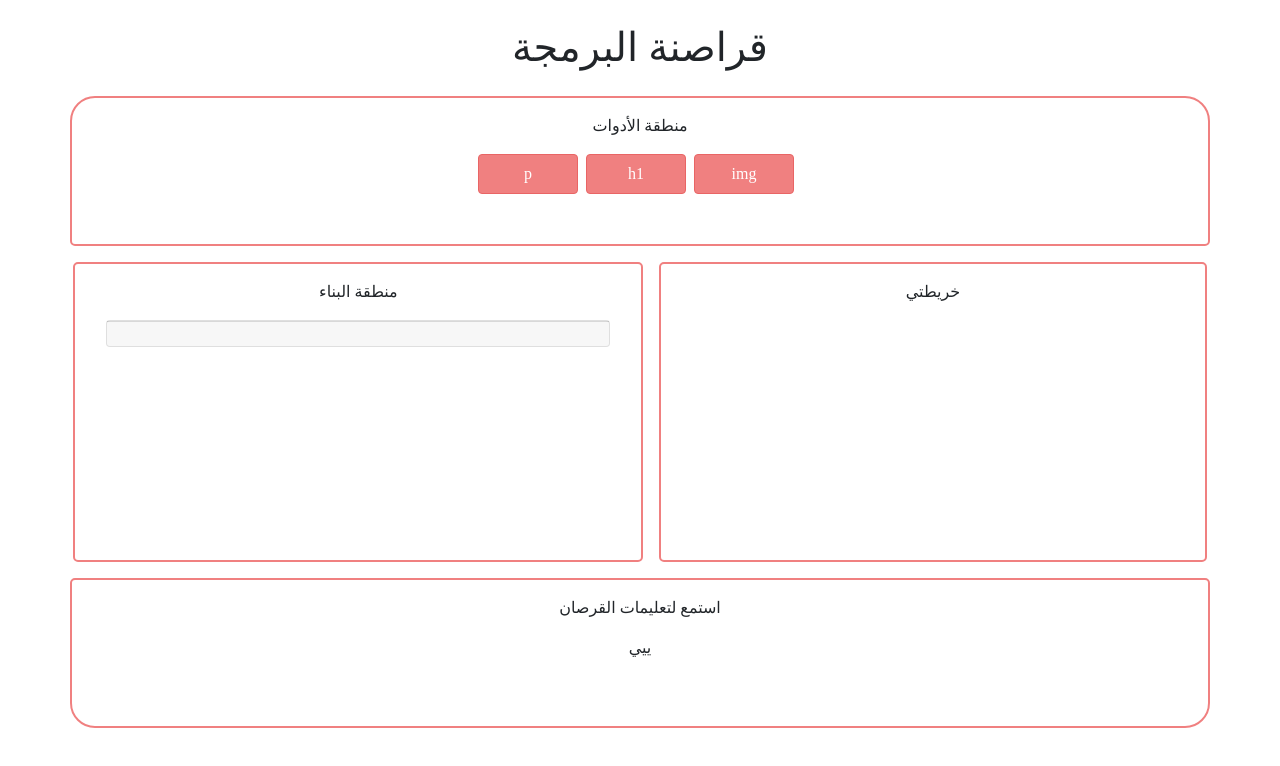
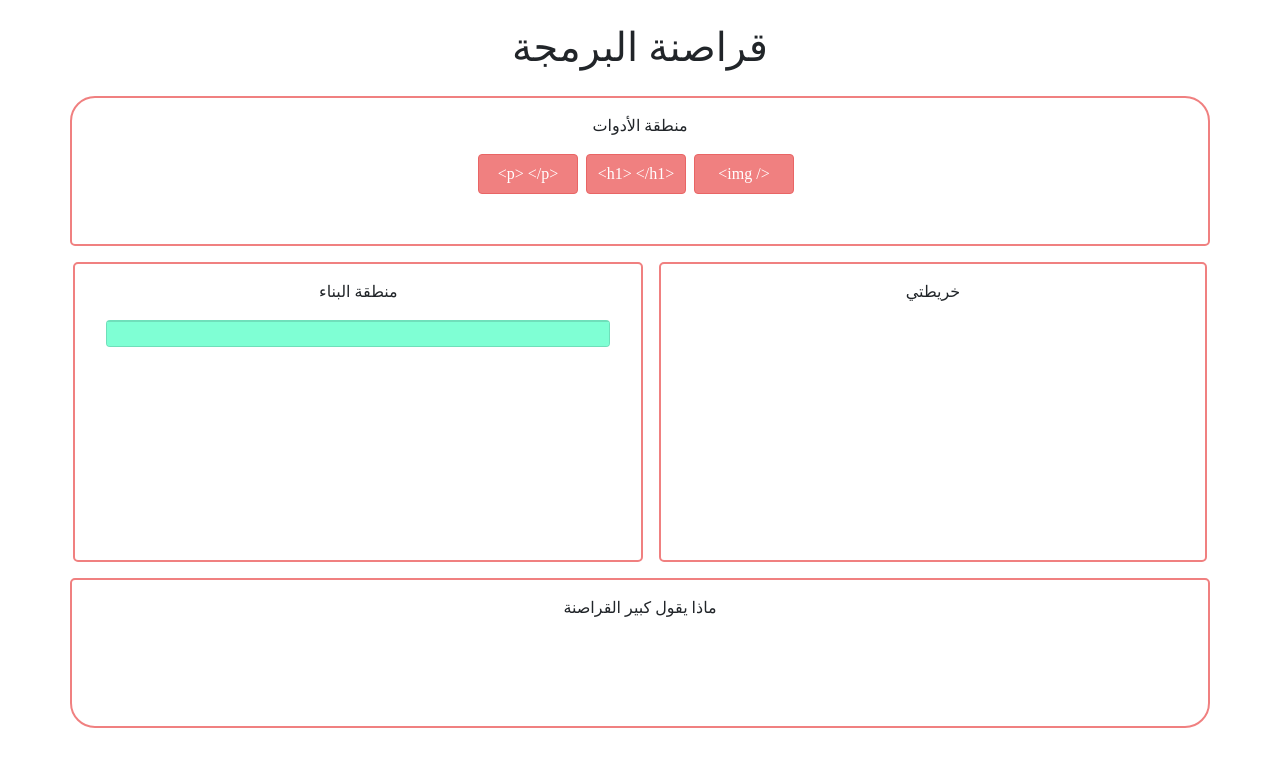
Before and after one commit to Pre1/code_pirates, a React (Create React App) app: page / in a window 1280 px wide. Shown: the top 766 px of the page. Built offline with nearby package versions, Linux system fonts and the light colour scheme; a web font is replaced by a local one.

Commit message:
Add tags and buildingBlocks into the centeral store

```diff
--- a/src/Components/BuildingBoard/index.js
+++ b/src/Components/BuildingBoard/index.js
@@ -17,9 +17,9 @@ class BuildingBoard extends Component {
             <div
               ref={provided.innerRef}
               {...provided.droppableProps}
-              className="card text-center"
+              className="card text-center building-container"
             >
-              <div className="card-footer text-muted" />
+              <div className="card-footer text-muted building-container" />
               {provided.placeholder}
             </div>
           )}
--- a/src/Components/Instructions/index.js
+++ b/src/Components/Instructions/index.js
@@ -2,7 +2,7 @@ import React, { Component } from "react";
 
 class Instructions extends Component {
   render() {
-    return <div>ييي</div>;
+    return <div />;
   }
 }
 
--- a/src/Components/ListOfBlock/index.js
+++ b/src/Components/ListOfBlock/index.js
@@ -1,8 +1,13 @@
 import React, { Component } from "react";
-import { Badge } from "react-bootstrap";
 import { Draggable, Droppable } from "react-beautiful-dnd";
+
+// Connection with redux centeral store
+import * as actionTypes from "../../store/actions";
+import { connect } from "react-redux";
+
 class ListOfBlock extends Component {
   render() {
+    console.log("ListOfBlocks", this.props.tags);
     return (
       <Droppable droppableId="list" direction="horizontal">
         {provided => (
@@ -11,8 +16,9 @@ class ListOfBlock extends Component {
             ref={provided.innerRef}
             {...provided.droppableProps}
           >
-            {this.props.initalState.map((tag, index) => (
-              <Draggable draggableId={tag} index={index} key={tag}>
+            {this.props.tags &&
+              this.props.tags.map((tag, index) => (
+                <Draggable draggableId={tag.id} index={index} key={tag.id}>
                   {provided => (
                     <div
                       className="mb-3 mr-2 tag-block"
@@ -21,7 +27,7 @@ class ListOfBlock extends Component {
                       {...provided.dragHandleProps}
                       ref={provided.innerRef}
                     >
-                    {tag}
+                      {tag.content}
                     </div>
                   )}
                 </Draggable>
@@ -34,4 +40,8 @@ class ListOfBlock extends Component {
   }
 }
 
-export default ListOfBlock;
+const mapStateToProps = state => ({
+  tags: state.mainReducer.tags
+});
+
+export default connect(mapStateToProps)(ListOfBlock);
--- a/src/Components/PlayArea/index.js
+++ b/src/Components/PlayArea/index.js
@@ -5,6 +5,11 @@ import PreviewBorad from "../PreviewBoard";
 import Instructions from "../Instructions";
 import { DragDropContext } from "react-beautiful-dnd";
 import * as Blocks from "../../Library/PiratesCode";
+
+// Connection with redux centeral store
+import * as actionTypes from "../../store/actions";
+import { connect } from "react-redux";
+
 const initalState = {
   tags: ["p", "h1", "img"]
 };
@@ -95,7 +100,7 @@ class PlayArea extends Component {
             <div className="row mt-4">
               <div className="col-12 list-of-blocks-board">
                 <p className="mt-3">منطقة الأدوات</p>
-                <ListOfBlock initalState={this.state.listTags} />
+                <ListOfBlock />
               </div>
             </div>
             <div className="row justify-content-center">
@@ -110,7 +115,7 @@ class PlayArea extends Component {
             </div>
             <div className="row">
               <div className="col-12 instructions-board">
-                <p className="mt-3">استمع لتعليمات القرصان</p>
+                <p className="mt-3">ماذا يقول كبير القراصنة</p>
                 <Instructions />
               </div>
             </div>
@@ -121,4 +126,9 @@ class PlayArea extends Component {
   }
 }
 
-export default PlayArea;
+const mapStateToProps = state => ({
+  tags: state.mainReducer.tags,
+  buildingBlocks: state.mainReducer.buildingBlocks
+});
+
+export default connect(mapStateToProps)(PlayArea);
--- a/src/assets/css/style.css
+++ b/src/assets/css/style.css
@@ -51,6 +51,11 @@ body {
     background-color: white;
 }
 
+.building-container {
+    background-color: aquamarine;
+    height: 100%;
+}
+
 .preview-borad-area {
     border-radius: 5px 5px 5px 5px;
     width: 48%;
--- a/src/store/actions/index.js
+++ /dev/null
@@ -1 +0,0 @@
-export { sayHi } from "./mainActions";
--- a/src/store/actions/mainActions.js
+++ b/src/store/actions/mainActions.js
@@ -1,9 +1 @@
 import * as actionTypes from "./types";
-
-export const sayHi = name => {
-  alert(`Hi ${name} from sayHi action!`);
-  return {
-    type: actionTypes.SAY_HI,
-    payload: name
-  };
-};
--- a/src/store/reducers/mainReducer.js
+++ b/src/store/reducers/mainReducer.js
@@ -1,18 +1,16 @@
 import * as actionTypes from "../actions/types";
 
 const initialState = {
-  msg: "Hi from mainReducer.js file"
+  tags: [
+    { id: "p", content: "<p> </p>" },
+    { id: "h1", content: "<h1> </h1>" },
+    { id: "img", content: "<img />" }
+  ],
+  buildingBlocks: []
 };
 
 const mainReducer = (state = initialState, action) => {
   switch (action.type) {
-    case actionTypes.SAY_HI:
-      alert(state.msg);
-      return {
-        ...state,
-        msg: `Hi ${action.payload} from mainReducer.js file`
-      };
-
     default:
       return state;
   }
```
Lines whose indentation alone changed are shown as unchanged.
